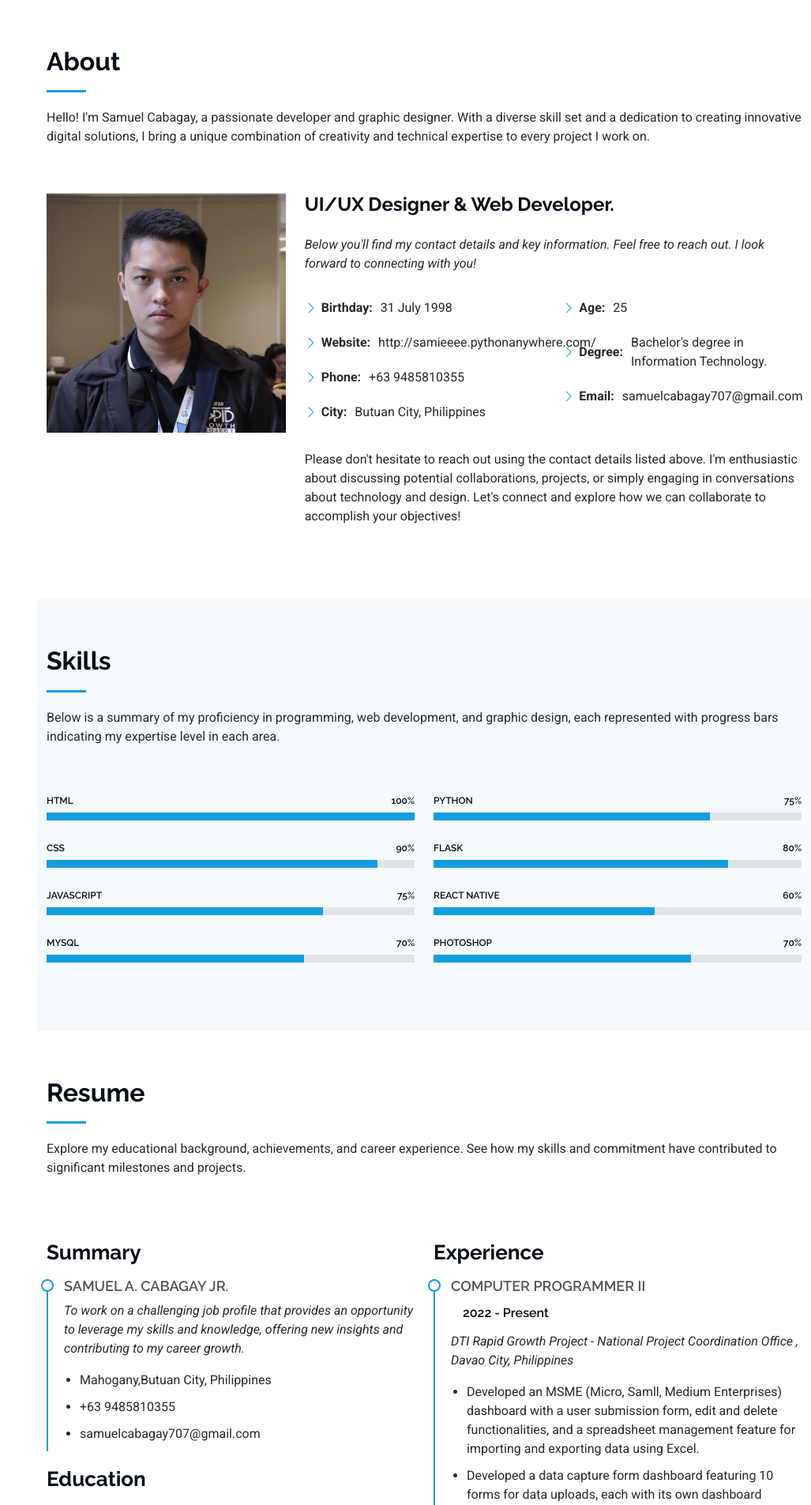
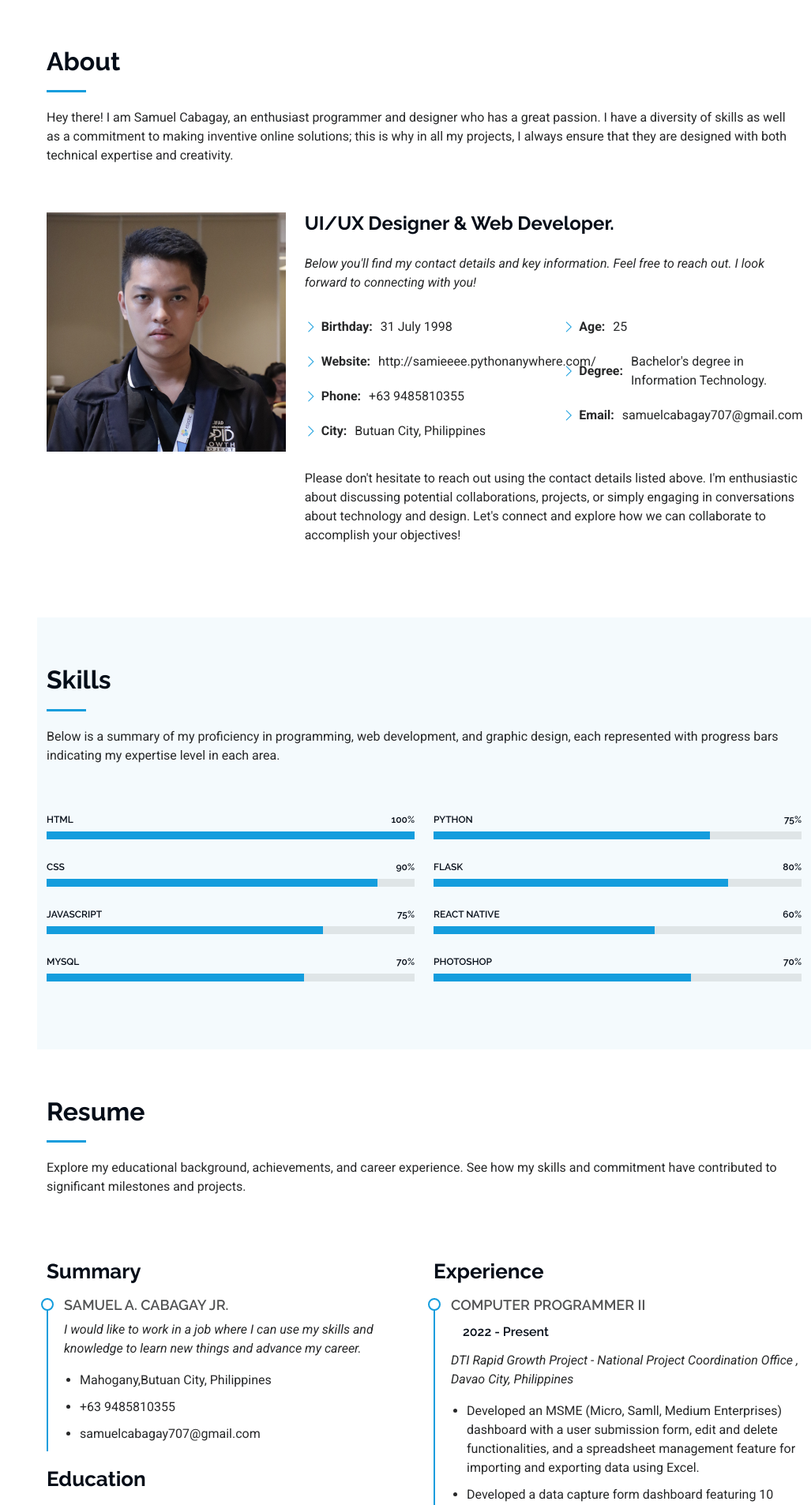
Before and after one commit to Samuelcabz/PDF_Splitter, a Flask app: page / in a window 1280 px wide. Shown: the part 801-2707 px from the top of the page at 79% size, without its empty margins (253-1280 px from the left). Run offline with Flask 2, Linux system fonts and the light colour scheme; some libraries are stand-ins or nearby versions.

Commit message:
Update index.html

```diff
--- a/templates/index.html
+++ b/templates/index.html
@@ -76,7 +76,7 @@
       <!-- Section Title -->
       <div class="container section-title" data-aos="fade-up">
         <h2>About</h2>
-        <p>Hello! I'm Samuel Cabagay, a passionate developer and graphic designer. With a diverse skill set and a dedication to creating innovative digital solutions, I bring a unique combination of creativity and technical expertise to every project I work on.</p>
+        <p>Hey there! I am Samuel Cabagay, an enthusiast programmer and designer who has a great passion. I have a diversity of skills as well as a commitment to making inventive online solutions; this is why in all my projects, I always ensure that they are designed with both technical expertise and creativity.</p>
       </div>
 
       <div class="container" data-aos="fade-up" data-aos-delay="100">
@@ -263,7 +263,7 @@
 
             <div class="resume-item pb-0">
               <h4>Samuel A. Cabagay Jr.</h4>
-              <p><em>To work on a challenging job profile that provides an opportunity to leverage my skills and knowledge, offering new insights and contributing to my career growth.</em></p>
+              <p><em>I would like to work in a job where I can use my skills and knowledge to learn new things and advance my career.</em></p>
               <ul>
                 <li>Mahogany,Butuan City, Philippines</li>
                 <li>+63 9485810355</li>
```
